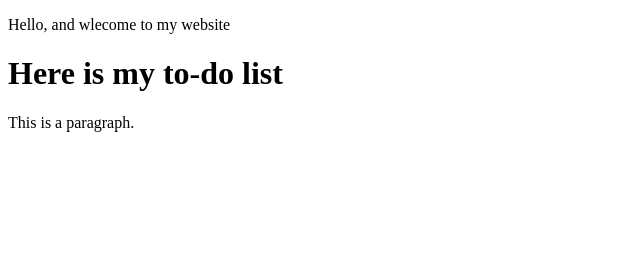
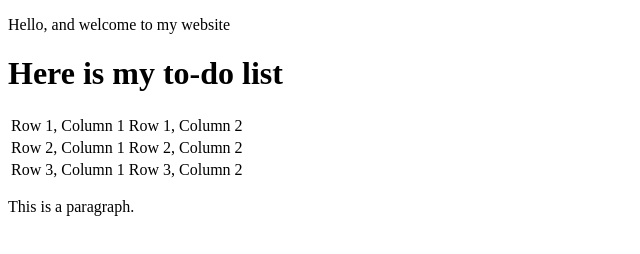
Before and after one commit to mjim18/web-dev, a plain HTML site: page index.html in a window 1280 px wide. Shown: the whole page, without its empty margins (0-640 px from the left). Drawn offline with Linux system fonts and the light colour scheme.

Commit message:
Update index.html

```diff
--- a/index.html
+++ b/index.html
@@ -1,12 +1,26 @@
 <!DOCTYPE html>
 <html>
 <head>
-  <title>Welcome to Mary's Website</title>
+  <title>Welcome to Mariya's Website</title>
 </head>
 <body>
-<p>Hello, and wlecome to my website</p>
+<p>Hello, and welcome to my website</p>
 
 <h1>Here is my to-do list</h1>
+<table border="0">
+  <tr>
+    <td>Row 1, Column 1</td>
+    <td>Row 1, Column 2</td>
+  </tr>
+  <tr>
+    <td>Row 2, Column 1</td>
+    <td>Row 2, Column 2</td>
+  </tr>
+  <tr>
+    <td>Row 3, Column 1</td>
+    <td>Row 3, Column 2</td>
+  </tr>
+</table>
 <p>This is a paragraph.</p>
 
 </body>
```
